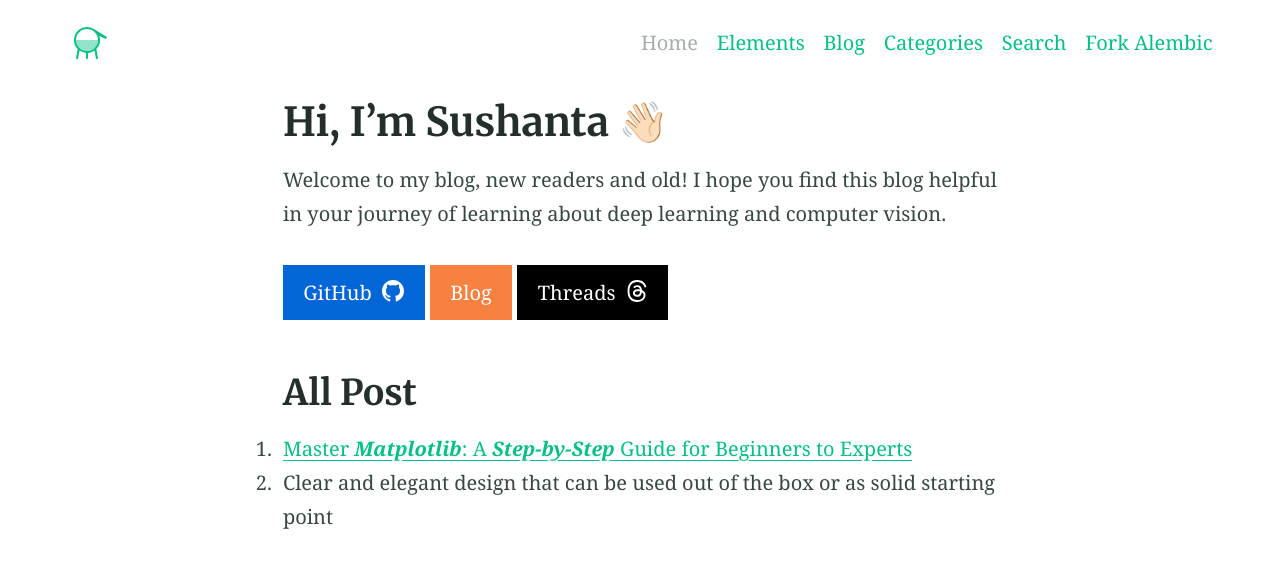
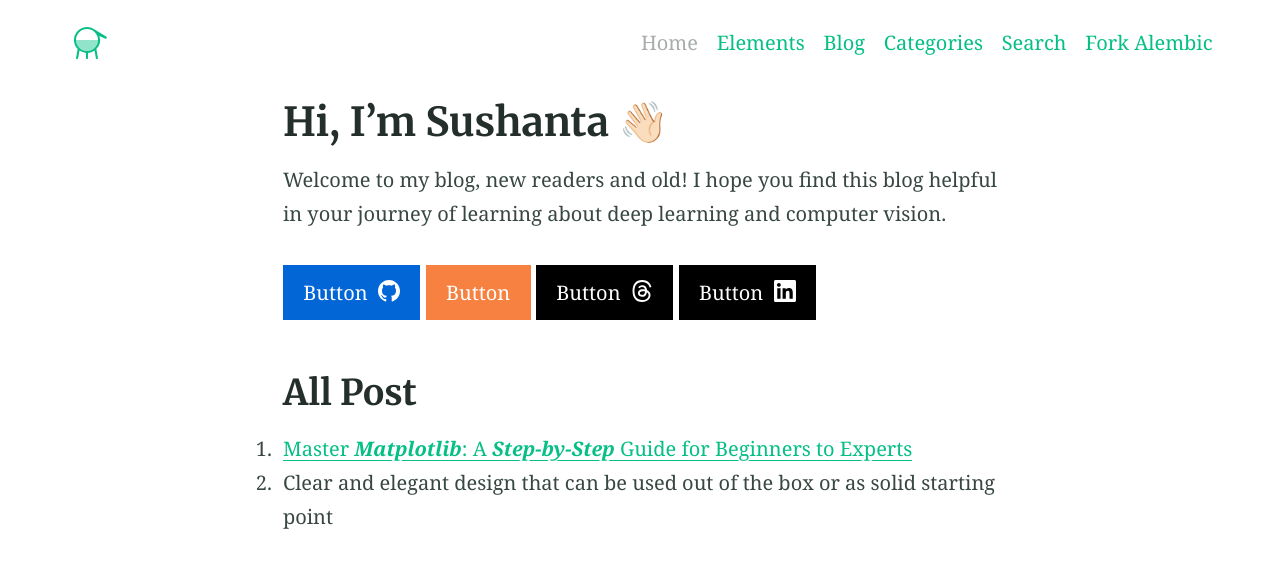
Before and after one commit to hi-sushanta/hi-sushanta.github.io, a Jekyll site: the page built from index.md, in a window 1280 px wide. Shown: the top 568 px of the page. Built offline with Jekyll 4.4.1, drawn with Linux system fonts in a browser that asks for light colours.

Commit message:
Add Linkedin profile

```diff
--- a/index.md
+++ b/index.md
@@ -5,7 +5,7 @@ excerpt: "Welcome to my blog, new readers and old! I hope you find this blog hel
 
 Welcome to my blog, new readers and old! I hope you find this blog helpful in your journey of learning about deep learning and computer vision.
 
-{% include button.html text="GitHub" icon="github" link="https://github.com/hi-sushanta" color="#0366d6" %} {% include button.html text="Blog" link="https://hiwhy.io/" color="#f68140" %} {% include button.html text="Threads" icon="Threads" link="https://www.threads.net/@hi_chiai" color="#000000" %}
+{% include button.html text="" icon="github" link="https://github.com/hi-sushanta" color="#0366d6" %} {% include button.html text="" link="https://hiwhy.io/" color="#f68140" %} {% include button.html text="" icon="Threads" link="https://www.threads.net/@hi_chiai" color="#000000" %} {% include button.html text="" icon="linkedin" link="https://www.linkedin.com/in/sushanta-das-/" color="#000000" %}
 
 ## All Post
 
```
